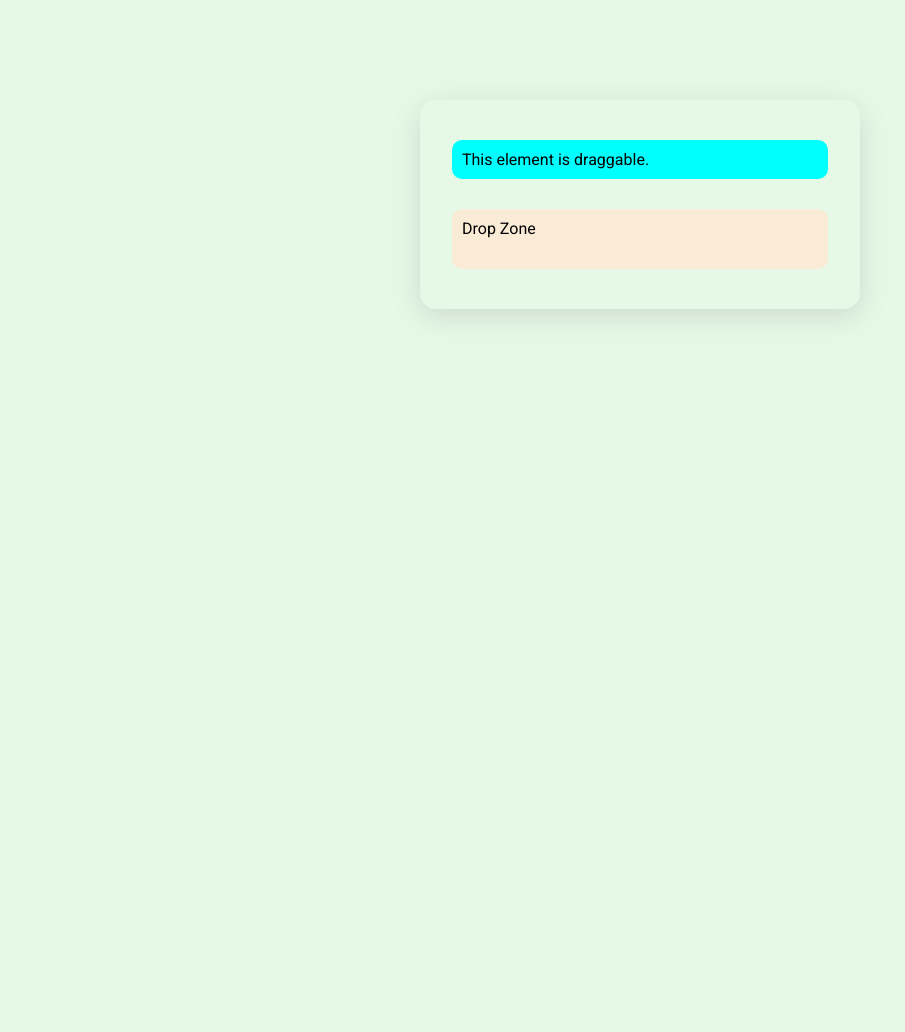
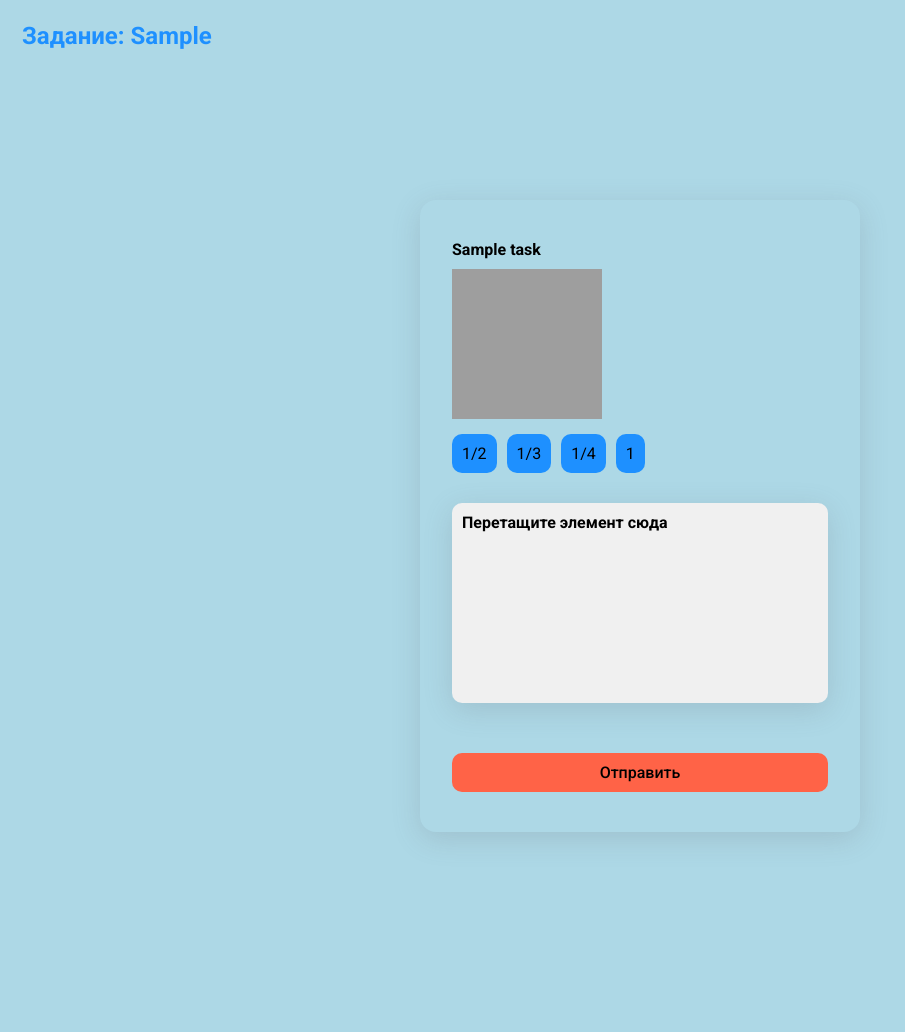
Before and after one commit to ivalukyan/fractions-web, a FastAPI app: template src/templates/completions/geometry.html in a window 1280 px wide. Shown: the whole page, without its empty margins (0-905 px from the left). Before the commit the page ends 320 px from the top, so only its background shows below. Run offline with FastAPI, Linux system fonts and the light colour scheme; the template is opened without the code that fills it: most values are stand-ins (such as "Sample title", 1, 10 or a date in 2020); grey boxes are pictures that could not be loaded.

Commit message:
new module geometry with drag and drop interface

```diff
--- a/src/static/css/geometry.css
+++ /dev/null
@@ -1,34 +0,0 @@
-@import url('https://fonts.googleapis.com/css2?family=Roboto:ital,wght@0,100;0,300;0,400;0,500;0,700;0,900;1,100;1,300;1,400;1,500;1,700;1,900&display=swap');
-
-*{
-    margin: 0;
-    padding: 0;
-    box-sizing: border-box;
-    font-family: 'Roboto', sans-serif;
-}
-
-body{
-    background-color: #E6F9E6;
-}
-
-.container{
-    margin: 100px auto;
-    width: 440px;
-    padding: 40px 32px;
-    border-radius: 16px;
-    box-shadow: rgba(100, 100, 111, 0.2) 0 7px 29px 0;
-}
-
-.container p{
-    padding: 10px;
-    background-color: aqua;
-    border-radius: 10px;
-}
-
-.container .drop-container{
-    margin-top: 30px;
-    height: 60px;
-    padding: 10px;
-    background-color: antiquewhite;
-    border-radius: 10px;
-}
--- /dev/null
+++ b/src/static/css/geometry_page.css
@@ -0,0 +1,97 @@
+@import url('https://fonts.googleapis.com/css2?family=Roboto:ital,wght@0,100;0,300;0,400;0,500;0,700;0,900;1,100;1,300;1,400;1,500;1,700;1,900&display=swap');
+
+*{
+    margin: 0;
+    padding: 0;
+    box-sizing: border-box;
+    font-family: 'Roboto', sans-serif;
+}
+
+body{
+    background-color: #ADD8E6;
+}
+
+.container{
+    margin: 200px auto;
+    width: 440px;
+    padding: 40px 32px;
+    border-radius: 16px;
+    box-shadow: rgba(100, 100, 111, 0.2) 0 7px 29px 0;
+}
+
+.container form  .draggable-container p{
+    display: flex;
+    padding: 10px;
+    margin-top: 15px;
+    background-color: #1E90FF;
+    border-radius: 10px;
+}
+
+h3{
+    font-size: 16px;
+    font-weight: 600;
+}
+
+.container form .upload-zone-dragover{
+    margin-top: 30px;
+    height: 200px;
+    padding: 10px;
+    background-color: #f0f0f0;
+    border-radius: 10px;
+    font-size: 16px;
+    font-weight: 600;
+    box-shadow: rgba(100, 100, 111, 0.2) 0 7px 29px 0;
+}
+
+.container form .form-upload-submit{
+    width: 100%;
+    margin-top: 50px;
+    padding: 10px;
+    background-color:#FF6347;
+    color: black;
+    border-radius: 10px;
+    border: none;
+    font-size: 16px;
+    font-weight: 500;
+}
+
+.container form .form-upload-submit:hover{
+    background-color:  #00a456;
+}
+
+.draggable-container {
+    display: flex;
+    gap: 10px;
+}
+
+.draggable-item {
+    margin-top: 10px;
+    padding: 5px;
+    background-color: #f0f0f0;
+    border: none;
+    border-radius: 10px;
+    cursor: grab;
+}
+
+.logo{
+    position: absolute;
+    top: 22px;
+    left: 22px;
+    display: flex;
+    align-items: center;
+    gap: 10px;
+}
+
+.logo a{
+    font-size: 24px;
+    font-weight: bold;
+    text-decoration: none;
+    color: #1E90FF;
+}
+
+img{
+    height: 150px;
+    width: 150px;
+    display: flex;
+    margin-top: 10px;
+}
--- a/src/static/css/statistic_page.css
+++ b/src/static/css/statistic_page.css
@@ -26,7 +26,7 @@ body {
 }
 
 .container {
-    margin: 100px auto;
+    margin: 200px auto;
     width: 440px;
     padding: 40px 32px;
     border-radius: 16px;
--- a/src/templates/addquestions.html
+++ b/src/templates/addquestions.html
@@ -50,6 +50,7 @@
         </div>
         <button class="add" type="submit">Добавить</button>
     </form>
+    <a href="/">Назад</a>
 </div>
 </body>
 </html>
--- a/src/templates/completions/answer_page.html
+++ b/src/templates/completions/answer_page.html
@@ -13,7 +13,7 @@
     <div class="card">
         <h4>Ваш ответ: {{ answer }}</h4>
         <div class="text-answer">
-            <p> {{ exp }} </p>
+            <p> {{ exp }} {{ task_id }}</p>
         </div>
         <div class="but">
             <a href="/task_selection/{{ class_id }}/{{ type_task }}/{{ task_id }}/{{ correct }}">Далee</a>
--- a/src/templates/completions/geometry.html
+++ b/src/templates/completions/geometry.html
@@ -2,39 +2,38 @@
 <html lang="ru">
 <head>
     <meta charset="UTF-8">
-    <link href="{{ url_for('static', path='/css/geometry.css') }}" rel="stylesheet">
+	<link rel="stylesheet" href="{{ url_for('static', path='/css/geometry_page.css') }}">
     <title>Geometry</title>
 </head>
 <body>
-    <script>
-        function dragstart_handler(ev) {
-          // Добавить id целевого элемента в объект передачи данных
-          ev.dataTransfer.setData("application/my-app", ev.target.id);
-          ev.dataTransfer.effectAllowed = "move";
-        }
-        function dragover_handler(ev) {
-          ev.preventDefault();
-          ev.dataTransfer.dropEffect = "move";
-        }
-        function drop_handler(ev) {
-          ev.preventDefault();
-          // Получить id целевого элемента и добавить перемещаемый элемент в его DOM
-          const data = ev.dataTransfer.getData("application/my-app");
-          ev.target.appendChild(document.getElementById(data));
-        }
-      </script>
-      <div class="container">
-            <p id="p1" draggable="true" ondragstart="dragstart_handler(event)">
-            This element is draggable.
-            </p>
-            <div
-            class="drop-container"
-            id="target"
-            ondrop="drop_handler(event)"
-            ondragover="dragover_handler(event)">
-            Drop Zone
+    <div class="logo">
+        <a href="/">Задание: {{arithmetic_operations}}</a>
+    </div>
+	<div class="container">
+        <h3>{{ task }}</h3>
+        <img src="https://reshalka.com/uploads/book/task/205/task/297/1-20220206172617.png">
+        <form method="post">
+            <div id="initialContainer" class="draggable-container">
+                <p draggable="true" id="1" class="draggable-item" ondragstart="dragstart_handler(event)">
+                    1/2
+                </p>
+                <p draggable="true" id="2" class="draggable-item" ondragstart="dragstart_handler(event)">
+                    1/3
+                </p>
+                <p draggable="true" id="3" class="draggable-item" ondragstart="dragstart_handler(event)">
+                    1/4
+                </p>
+                <p draggable="true" id="4" class="draggable-item" ondragstart="dragstart_handler(event)">
+                    1
+                </p>
             </div>
-      </div>
-
+            <div class="upload-zone-dragover" id="target" ondrop="drop_handler(event)" ondragover="dragover_handler(event)">
+                Перетащите элемент сюда
+            </div>
+            <input type="hidden" id="droppedElements" name="answer" value="">
+            <button type="submit" class="form-upload-submit">Отправить</button>
+        </form>
+	</div>
+<script src="{{ url_for('static', path='/scripts/script.js') }}"></script>
 </body>
 </html>
```
Also changed, not shown: src/operations/geometry.py (+9 -3 lines), src/operations/statistics.py (+35 -0 lines), src/static/css/addquestions.css (+18 -1 lines), src/static/scripts/script.js (added, +35 -0 lines).
